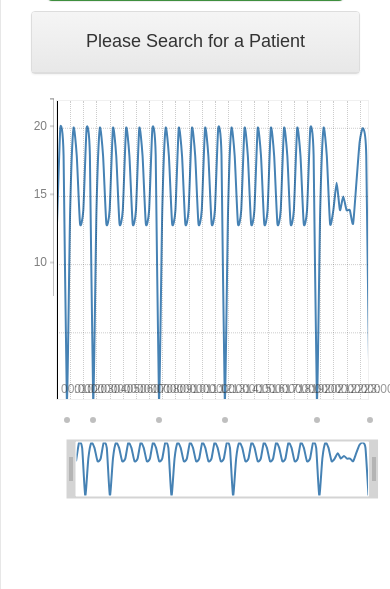
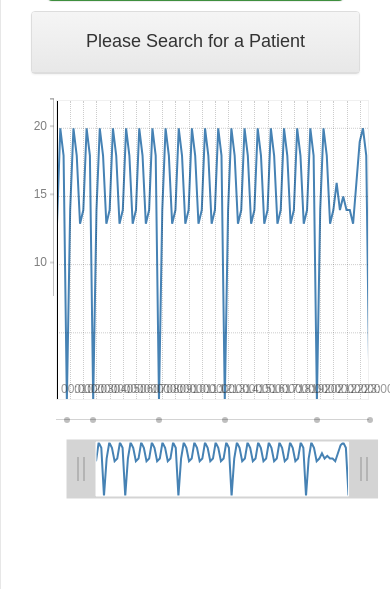
Before and after one commit to D-Forde/D-Forde.github.io, a PHP site: page / in a window 390 px wide; the page is wider, and only the part inside the window is pictured. Shown: the part 409-998 px from the top of that part. Run offline with PHP 8.4, Linux system fonts and the light colour scheme; some libraries are stand-ins or nearby versions.

Commit message:
Minor Changes to Graph
Preview Handles made wider for easier use on mobile devices,

Timeline: Annotated dots for events now on a line

Line graph is more pointed now rather then rounded off.

```diff
--- a/graph.css
+++ b/graph.css
@@ -14,7 +14,7 @@
 		#timeline{
 			left:25px;
 			height:20px;
-			border-top:1px solid white;
+			border-top:1px solid lightgrey;
 		}
 		#preview{
 			left:80px;
--- a/graph.js
+++ b/graph.js
@@ -5,6 +5,7 @@ var data = [{x: 1421625600.000000, y: 13},{x: 1421626500.000000, y: 20},{x: 1421
 var graph = new Rickshaw.Graph( {
 	width: width,
 	height:height,
+	interpolation: 'linear',
 	element: document.getElementById("chart"),
 	renderer: 'line',
 	padding: { top: 0.1 },
--- a/src/js/Rickshaw.Graph.RangeSlider.Preview.js
+++ b/src/js/Rickshaw.Graph.RangeSlider.Preview.js
@@ -17,7 +17,7 @@ Rickshaw.Graph.RangeSlider.Preview = Rickshaw.Class.create({
 			width: 400,
 			gripperColor: undefined,
 			frameTopThickness: 3,
-			frameHandleThickness: 10,
+			frameHandleThickness: 30,
 			frameColor: "#d4d4d4",
 			frameOpacity: 1,
 			minimumFrameWidth: 0,
```
